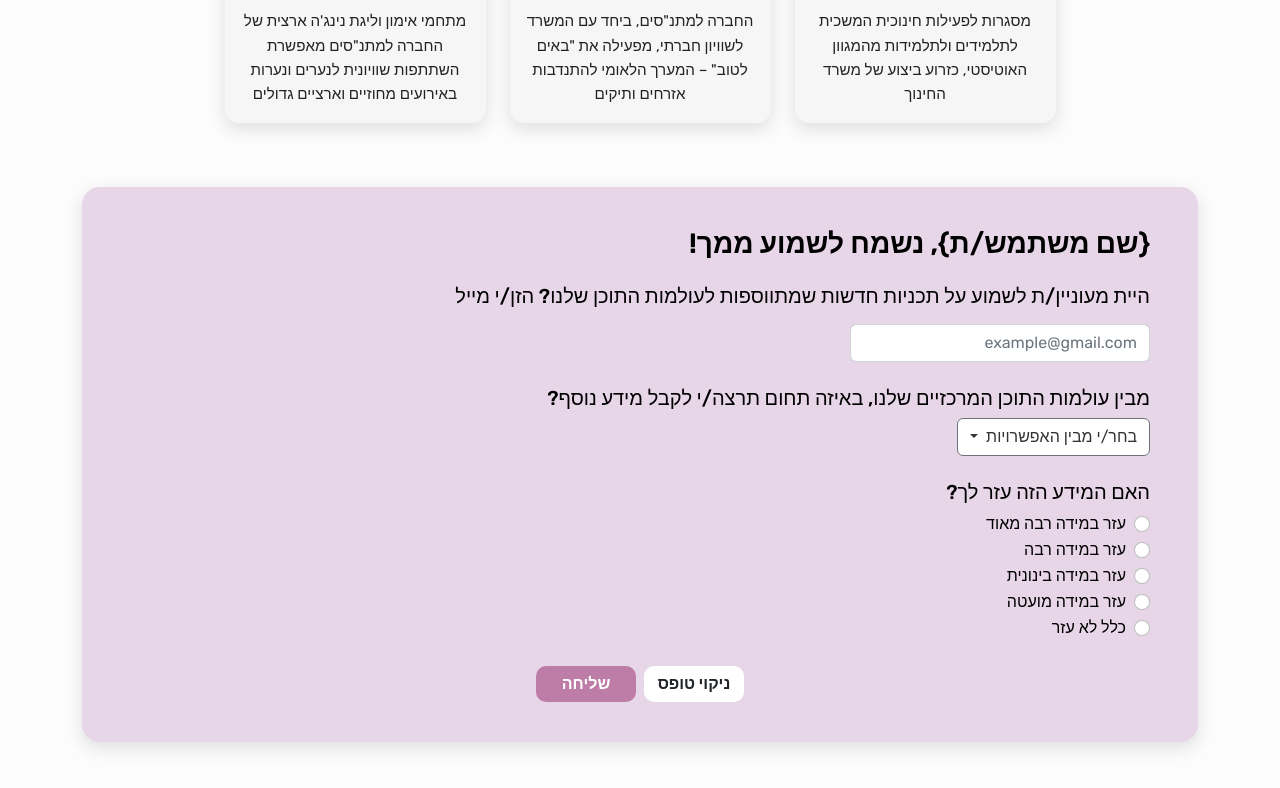
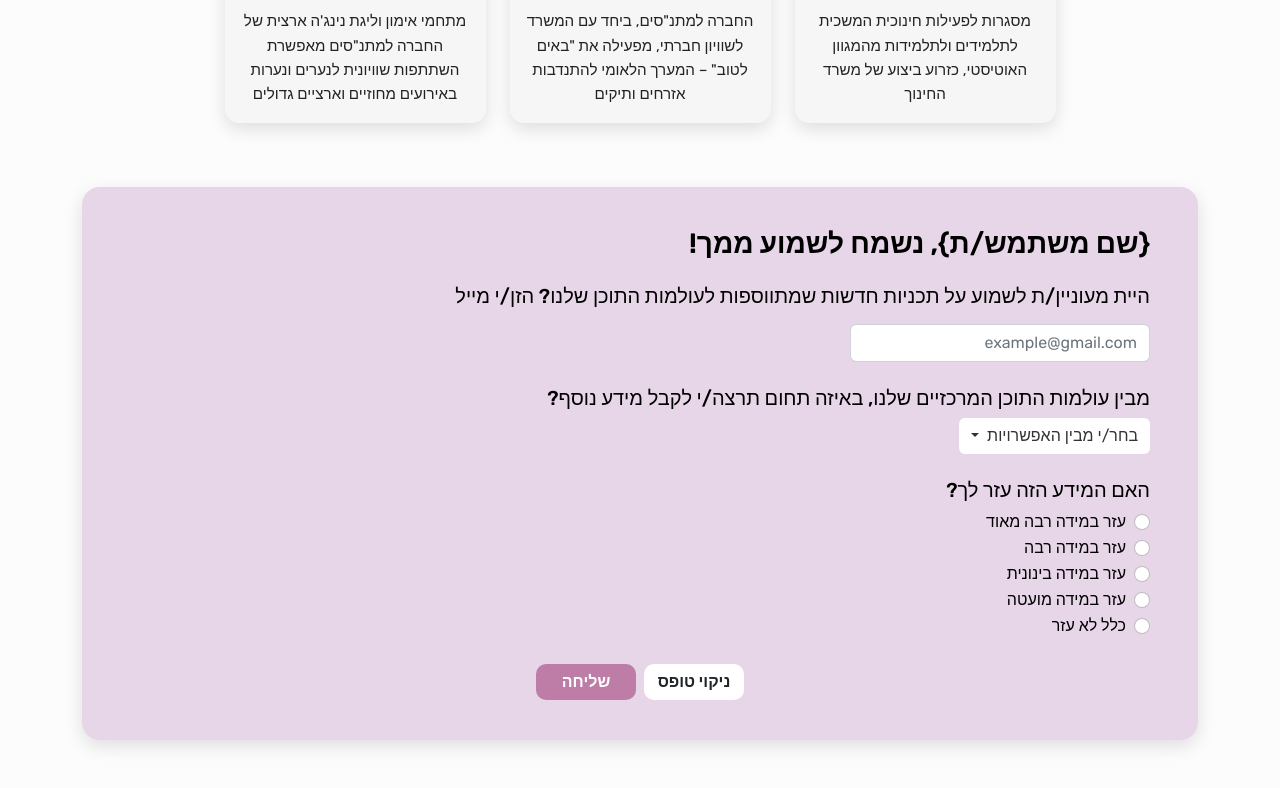
Before and after one commit to Hanagab/midTask_HanaGabianKahana_MayLaniado, a plain HTML site: page index.html in a window 1280 px wide. Shown: the part 1293-2081 px from the top of the page. Drawn offline with nearby package versions, Linux system fonts and the light colour scheme.

Commit message:
Restore styles for various UI components

```diff
--- a/styles.css
+++ b/styles.css
@@ -84,8 +84,9 @@
 
 /* Override Bootstrap dropdown button styling inside the form */
 #full-form .btn-outline-secondary {
-  background-color: #ffffff !important;
-  color: #333 !important;
+  background-color: #ffffff ;
+  color: #333 ;
+  border: none ;
 }
 
 /* Program card container */
```
